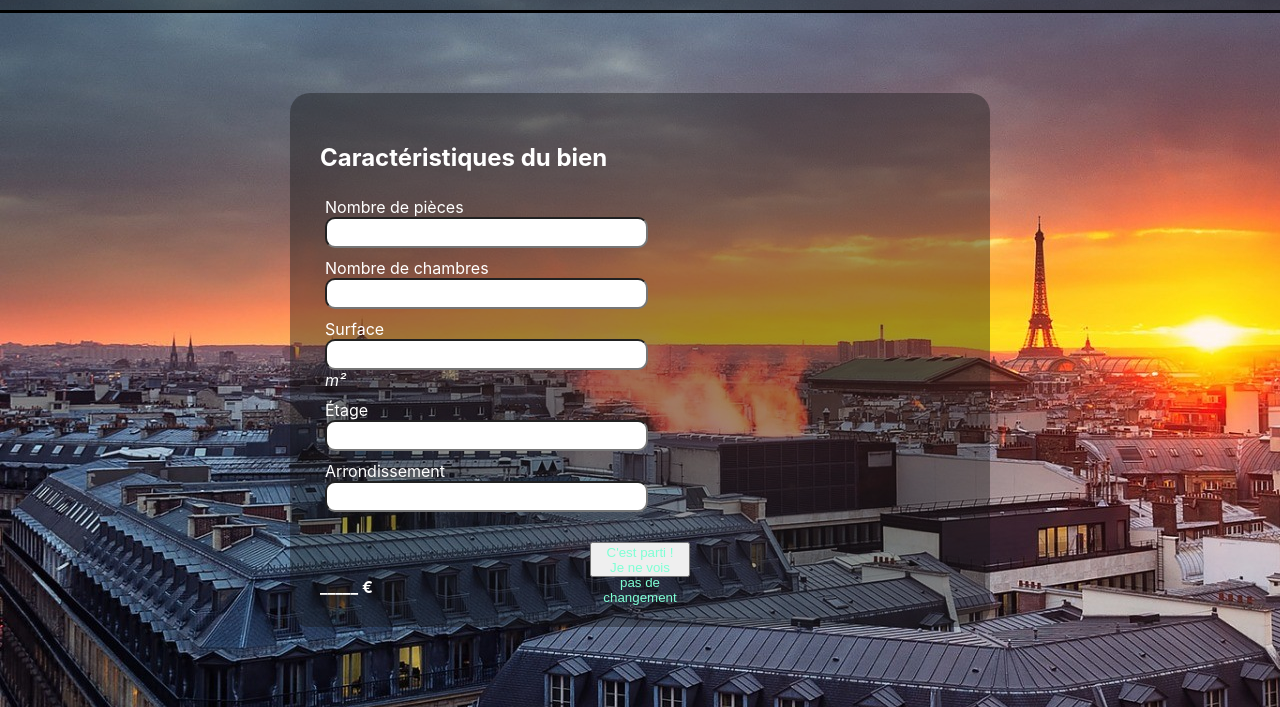
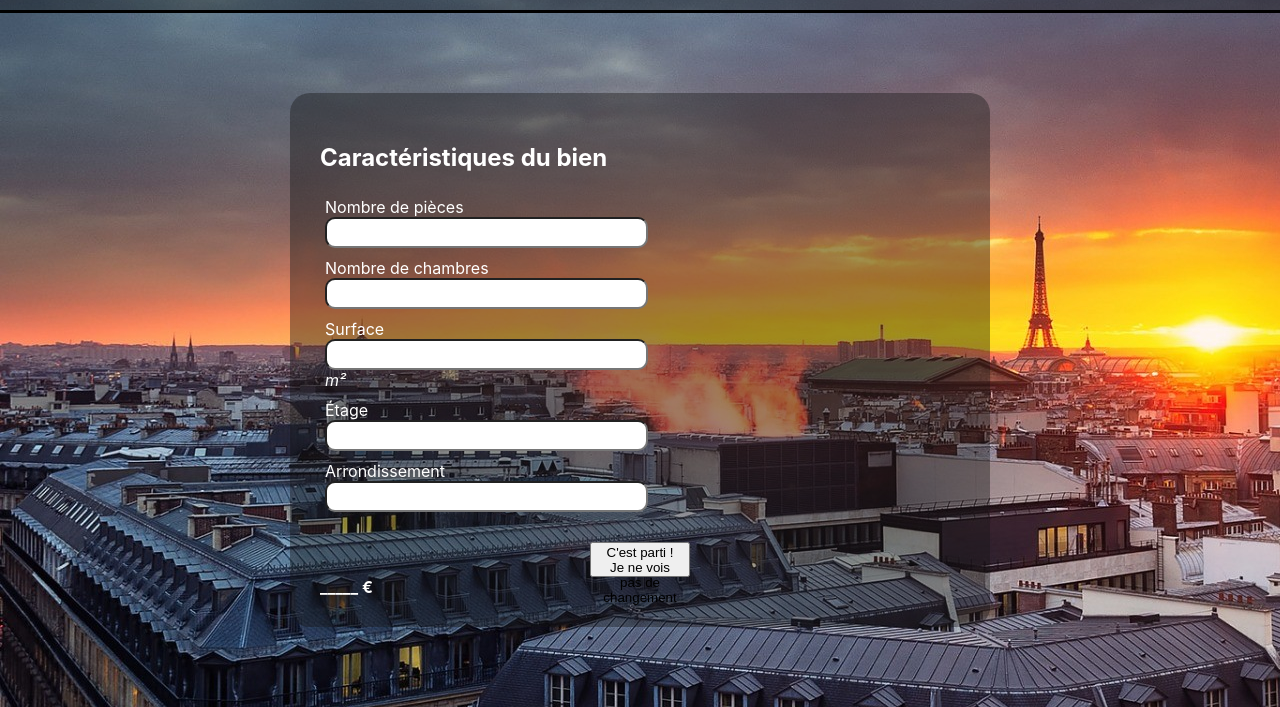
Before and after one commit to PaulSej/MLOPS_Immo, a React app in the folder frontend/: page / in a window 1280 px wide. Shown: the part 93-800 px from the top of the page. Built offline with nearby package versions, Linux system fonts and the light colour scheme.

```diff
--- a/docker-compose.ci.yml
+++ b/docker-compose.ci.yml
@@ -3,8 +3,7 @@
     # On vérifie que l'image n'existe pas déjà sur le registre docker
     build:
       context: ./frontend/
-    # On ne peut pas tagger directement l'image dans ce fichier car sinon au lieu de
-    # reconstruire une image, docker fera toujours un pull de l'ancienne
+
     image: paulsjn/mlops-immo:frontend
     ports:
       - "80:80"
--- a/frontend/src/styles/GameConfig.css
+++ b/frontend/src/styles/GameConfig.css
@@ -30,5 +30,4 @@
     margin-top: 25px;
     width: 100px;
     height: 35px;
-    color: aquamarine;
 }
```
Also changed, not shown: 1 other file.
